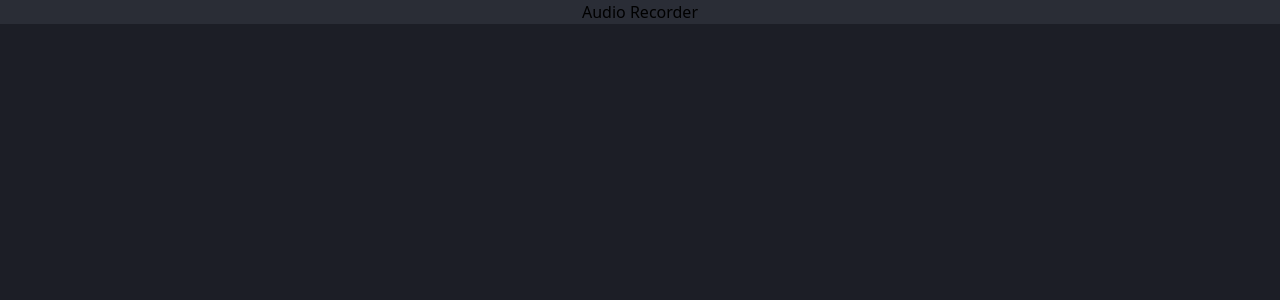
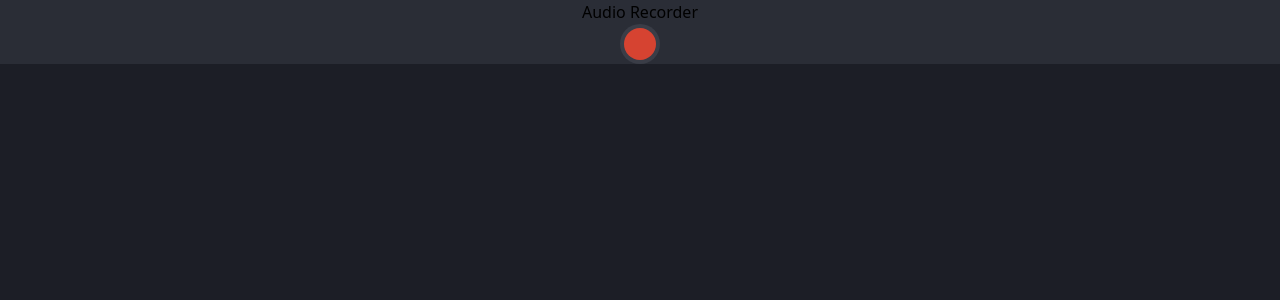
Before and after one commit to akareagwom/Frotend-Projects, a React (Vite) app: page / in a window 1280 px wide. Shown: the top 300 px of the page. Built offline with nearby package versions, Linux system fonts and the light colour scheme.

Commit message:
pause button

```diff
--- a/src/pages/Audio/audio.tsx
+++ b/src/pages/Audio/audio.tsx
@@ -3,8 +3,13 @@
 function Audio() {
   return (
     <div className="bg-[#1C1E26] m-0 h-[100vh] w-full">
-      <div className="flex justify-center items-center bg-[#2A2D36]">
+      <div className="flex justify-center flex-col items-center bg-[#2A2D36]">
         <h1>Audio Recorder</h1>
+        <div className="rounded-[50%] bg-[#3A3D47] p-1">
+          <div className="rounded-[50%] text-3xl p-4 bg-[#D64331]">
+            {/* <p>3:00</p> */}
+          </div>
+        </div>
       </div>
     </div>
   )
```
